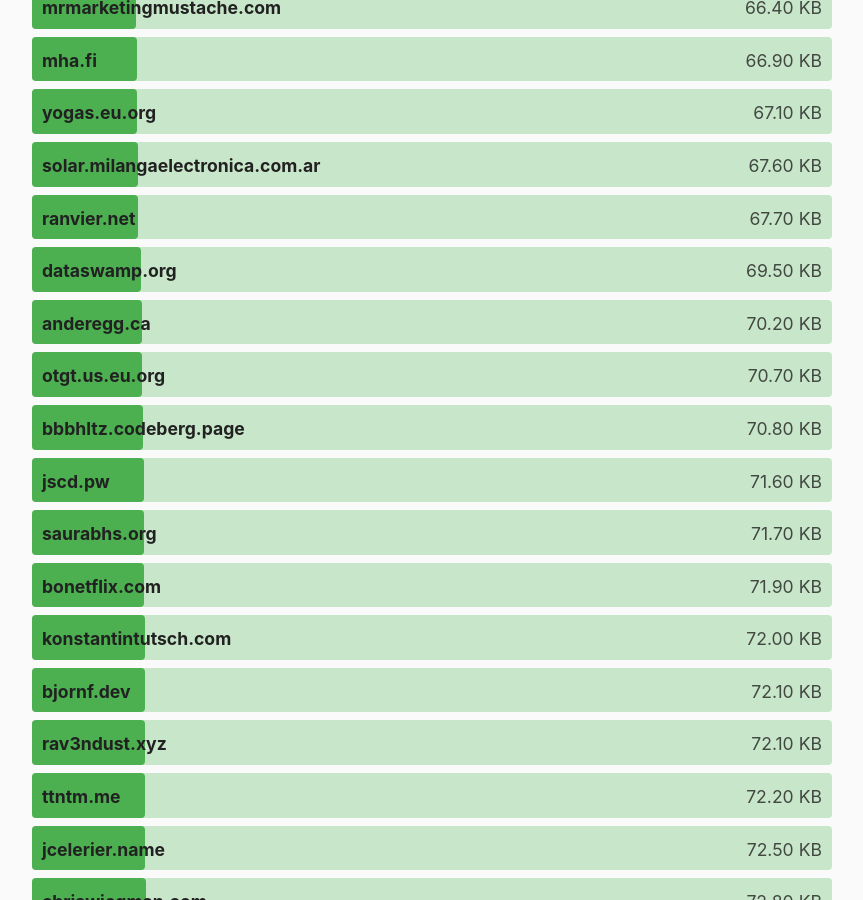
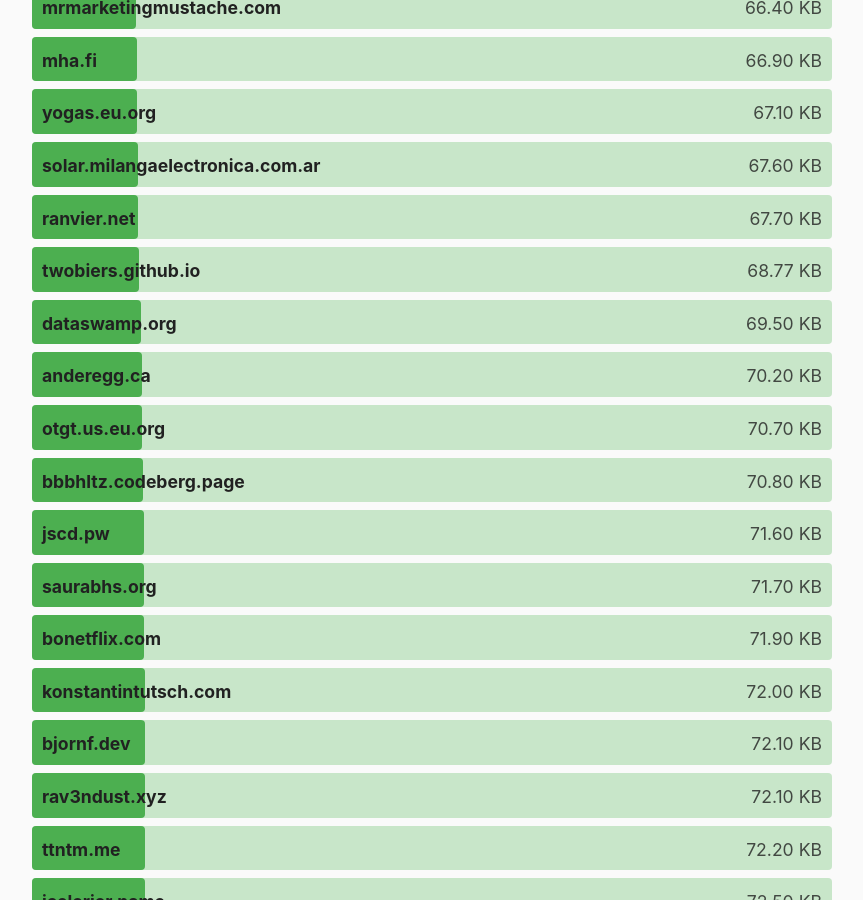
Before and after one commit to kevquirk/512kb.club, a Jekyll site: the page built from index.md, in a window 1280 px wide and 900 px high, scrolled down 20362 px. Shown: the whole window, without its empty margins (208-1071 px from the left). Built offline with Jekyll 4.4.1, drawn with Linux system fonts in a browser that asks for light colours.

Commit message:
Add twobiers.github.io

```diff
--- a/_data/sites.yml
+++ b/_data/sites.yml
@@ -1,3 +1,8 @@
+- domain: twobiers.github.io
+  url: https://twobiers.github.io/
+  size: 68.77
+  last_checked: 2024-04-03
+
 - domain: 0chris.com
   url: https://www.0chris.com/
   size: 4.3
```
